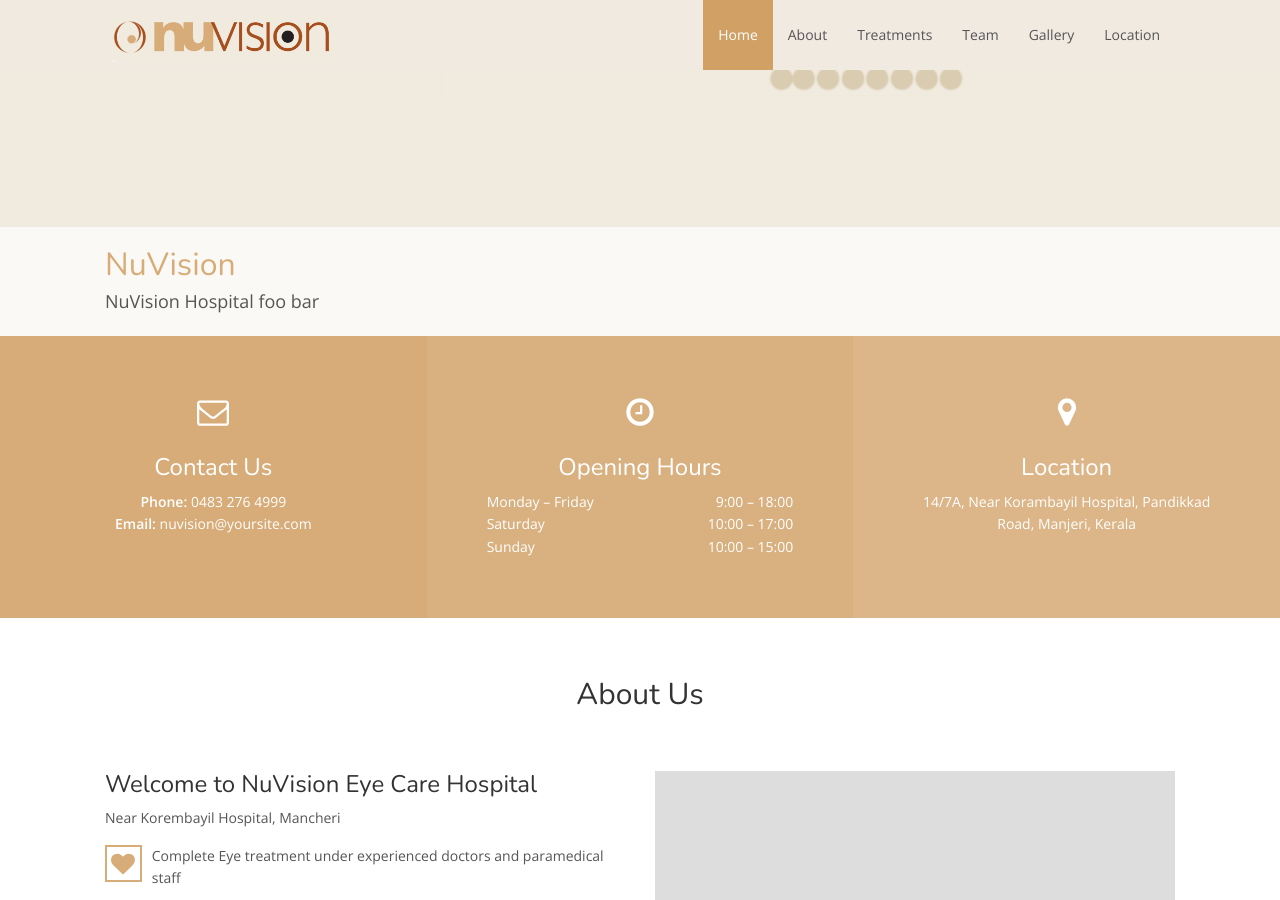
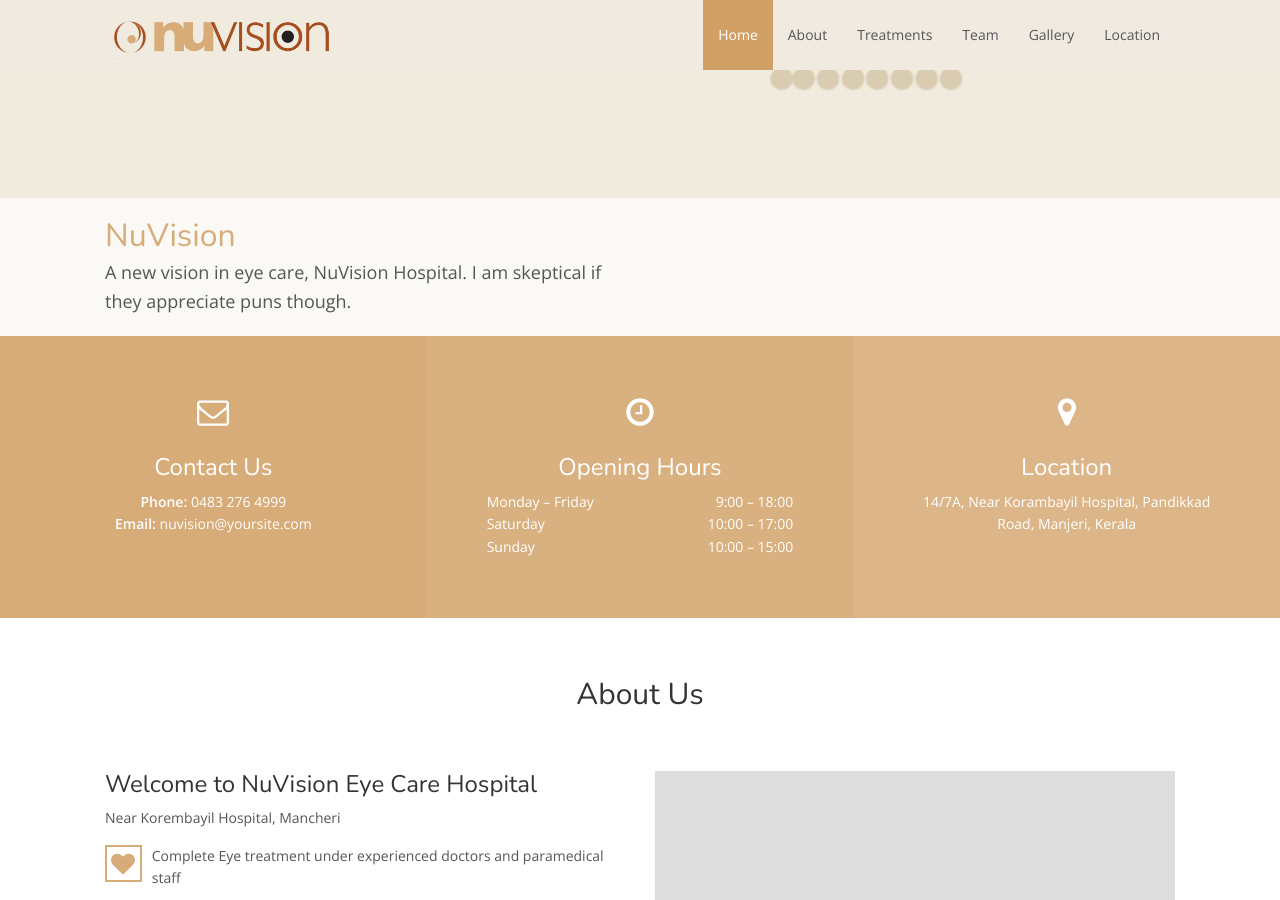
Before and after one commit to nuvision1/nuvision1.github.io, a Jekyll site: the page built from index.html, in a window 1280 px wide and 900 px high, scrolled down 564 px. Built offline with Jekyll 4.4.1, drawn with Linux system fonts in a browser that asks for light colours; nearby versions of some CDN libraries; some of the changed text lies outside the part shown.

```diff
--- a/_config.yml
+++ b/_config.yml
@@ -11,7 +11,7 @@ sass:
 hero:
     hero_img: hero.png
     hero_title: NuVision
-    hero_description: NuVision Hospital foo bar
+    hero_description: A new vision in eye care, NuVision Hospital. I am skeptical if they appreciate puns though.
 
 # Contact form
 api_token: # Enter API token here
```
Also changed, not shown: _data/team.yml (+11 -11 lines), CNAME (line endings or trailing spaces), img/team/IMG_3988.jpg (deleted), img/team/IMG_3990.jpg (deleted), img/team/IMG_3992.jpg (deleted), img/team/ashoka.jpg (renamed from img/team/IMG_3953.jpg), img/team/img1.jpg (deleted), img/team/img2.jpg (deleted), img/team/img5.jpg (deleted), img/team/isham.jpg (renamed from img/team/img4.jpg), img/team/sarath.jpg (renamed from img/team/img3.jpg), img/team/sreekanth.jpg (renamed from img/team/img6.jpg), img/team/team.jpg (added).
